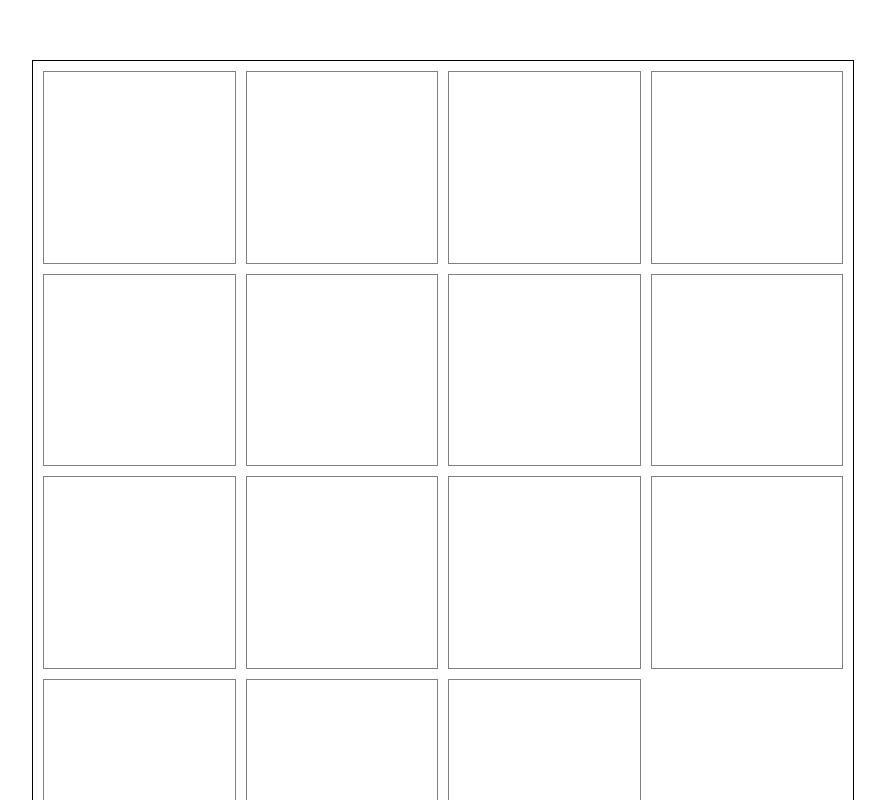
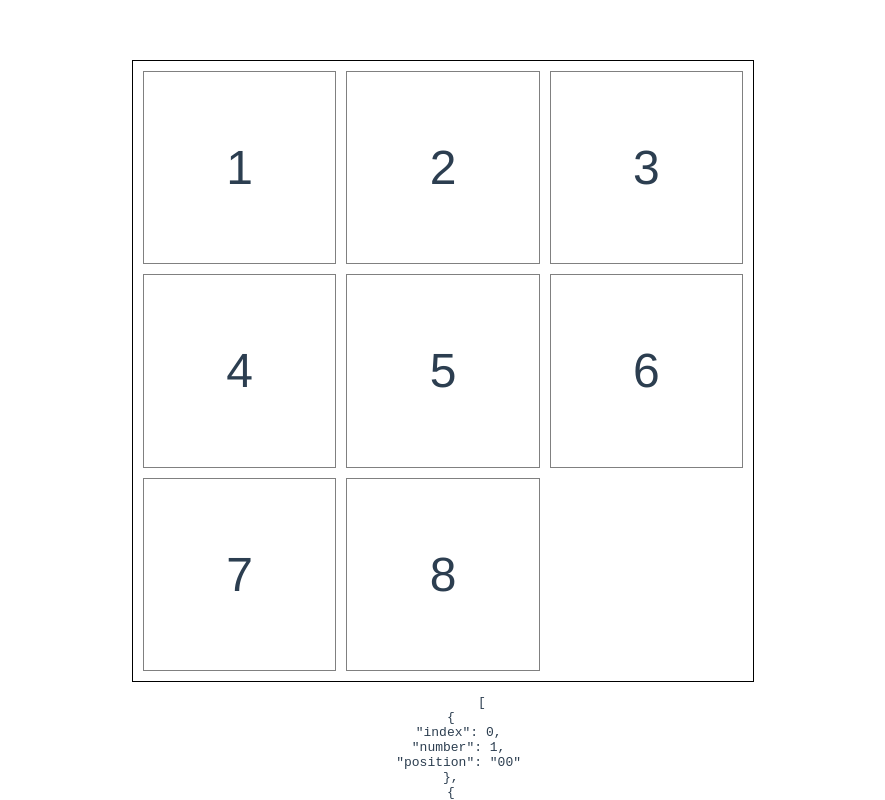
Before and after one commit to chtibrah/taquin, a Vue app: page / in a window 1280 px wide. Shown: the top 800 px of the page, without its empty margins (197-1082 px from the left). Built offline with nearby package versions, Linux system fonts and the light colour scheme.

Commit message:
add pieces

```diff
--- /dev/null
+++ b/src/components/Piece.vue
@@ -0,0 +1,52 @@
+<template>
+    <div class="piece" @click="movePiece">
+      <span>{{nbr}}</span>
+    </div>
+</template>
+
+<script>
+export default {
+  name: 'piece',
+  props: ['number', 'position', 'allPositions'],
+  methods: {
+    getFreePositions: function () {
+      let positionArray = [...this.position]
+      let possiblePositions = []
+      possiblePositions[0] = +positionArray[0] - 1 + positionArray[1]
+      possiblePositions[1] = +positionArray[0] + 1 + positionArray[1]
+      possiblePositions[2] = positionArray[0] + (+positionArray[1] - 1)
+      possiblePositions[3] = positionArray[0] + (+positionArray[1] + 1)
+      console.log(this.position)
+      console.log(possiblePositions.filter((item) => { return this.allPositions.indexOf(item) !== -1 }))
+    },
+    movePiece: function () {
+      this.getFreePositions()
+      this.myPosition = '22'
+      this.$emit('moved', this.myPosition)
+      // this.$el.className += ' moved'
+    }
+  },
+  data () {
+    return {
+      nbr: this.number,
+      myPosition: this.position
+    }
+  }
+}
+</script>
+
+<<style lang="less" scoped>
+.piece {
+  border: 1px solid grey;
+  display: flex;
+  justify-content: center;
+  align-items: center;
+  font-size: 3em;
+  transform: translate3d(0,0,0);
+  transition: transform 0.25s ease-in-out 0s;
+  cursor: pointer;
+  &.moved {
+    transform: translateX(203px);
+  }
+}
+</style>
--- a/src/components/Taquin.vue
+++ b/src/components/Taquin.vue
@@ -1,29 +1,39 @@
 <template>
-  <div class="taquin">
-    <div class="piece"></div>
-    <div class="piece"></div>
-    <div class="piece"></div>
-    <div class="piece"></div>
-    <div class="piece"></div>
-    <div class="piece"></div>
-    <div class="piece"></div>
-    <div class="piece"></div>
-    <div class="piece"></div>
-    <div class="piece"></div>
-    <div class="piece"></div>
-    <div class="piece"></div>
-    <div class="piece"></div>
-    <div class="piece"></div>
-    <div class="piece"></div>
+  <div>
+    <div class="taquin">
+      <piece :key="index" v-for="(piece, index) in pieces" :id="index" :number="piece.number" :position="piece.position" :allPositions="allPositions" @moved="onPieceMoved"></piece>
+    </div>
+    <div class="debug">
+        <pre>
+          {{pieces}}
+        </pre>
+    </div>
   </div>
 </template>
 
 <script>
+import piece from './Piece'
 export default {
   name: 'Taquin',
+  components: {piece},
+  methods: {
+    onPieceMoved: function (pos) {
+      console.log('moved', pos)
+    }
+  },
   data () {
     return {
-      msg: 'Welcome to Your Vue.js App'
+      pieces: [
+        {index: 0, number: 1, position: '00'},
+        {index: 1, number: 2, position: '01'},
+        {index: 2, number: 3, position: '02'},
+        {index: 3, number: 4, position: '10'},
+        {index: 4, number: 5, position: '11'},
+        {index: 5, number: 6, position: '12'},
+        {index: 6, number: 7, position: '20'},
+        {index: 7, number: 8, position: '21'}
+      ],
+      allPositions: ['00', '01', '02', '10', '11', '12', '20', '21', '22']
     }
   }
 }
@@ -32,17 +42,14 @@ export default {
 <!-- Add "scoped" attribute to limit CSS to this component only -->
 <style scoped lang="less">
 .taquin {
-  width: 800px;
-  height: 800px;
+  width: 600px;
+  height: 600px;
   display: grid;
-  grid-template-columns: repeat(4, 1fr);
-  grid-template-rows: repeat(4, 1fr);
+  grid-template-columns: repeat(3, 1fr);
+  grid-template-rows: repeat(3, 1fr);
   grid-gap: 10px;
   border: 1px solid #000;
   margin: 0 auto;
   padding: 10px;
-  .piece {
-    border: 1px solid grey;
-  }
 }
 </style>
```
Also changed, not shown: src/App.vue (line endings or trailing spaces).
